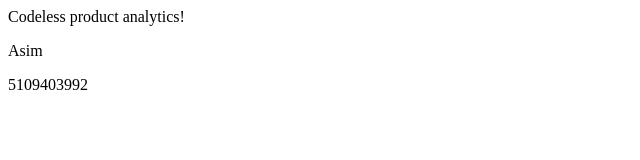
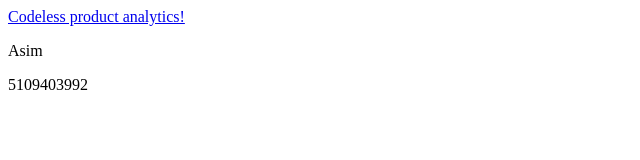
Before and after one commit to stuffed-crust/stuffed-crust, a plain HTML site: page index.html in a window 1280 px wide. Shown: the whole page, without its empty margins (0-640 px from the left). Drawn offline with Linux system fonts and the light colour scheme.

Commit message:
Update index.html

```diff
--- a/index.html
+++ b/index.html
@@ -5,7 +5,7 @@
 </script>
   <body>
    <div class="container">
-     <span id=“special-text”class=newclass a="attribute1" b="attribute2"
+     <span id=“special-text” class=newclass a="attribute1" b="attribute2">
      <a href="https://heap.io/" > Codeless product analytics! <a/>
      </span>
        <p id="field1" data-ssn="551325553"> Asim </p>
```
